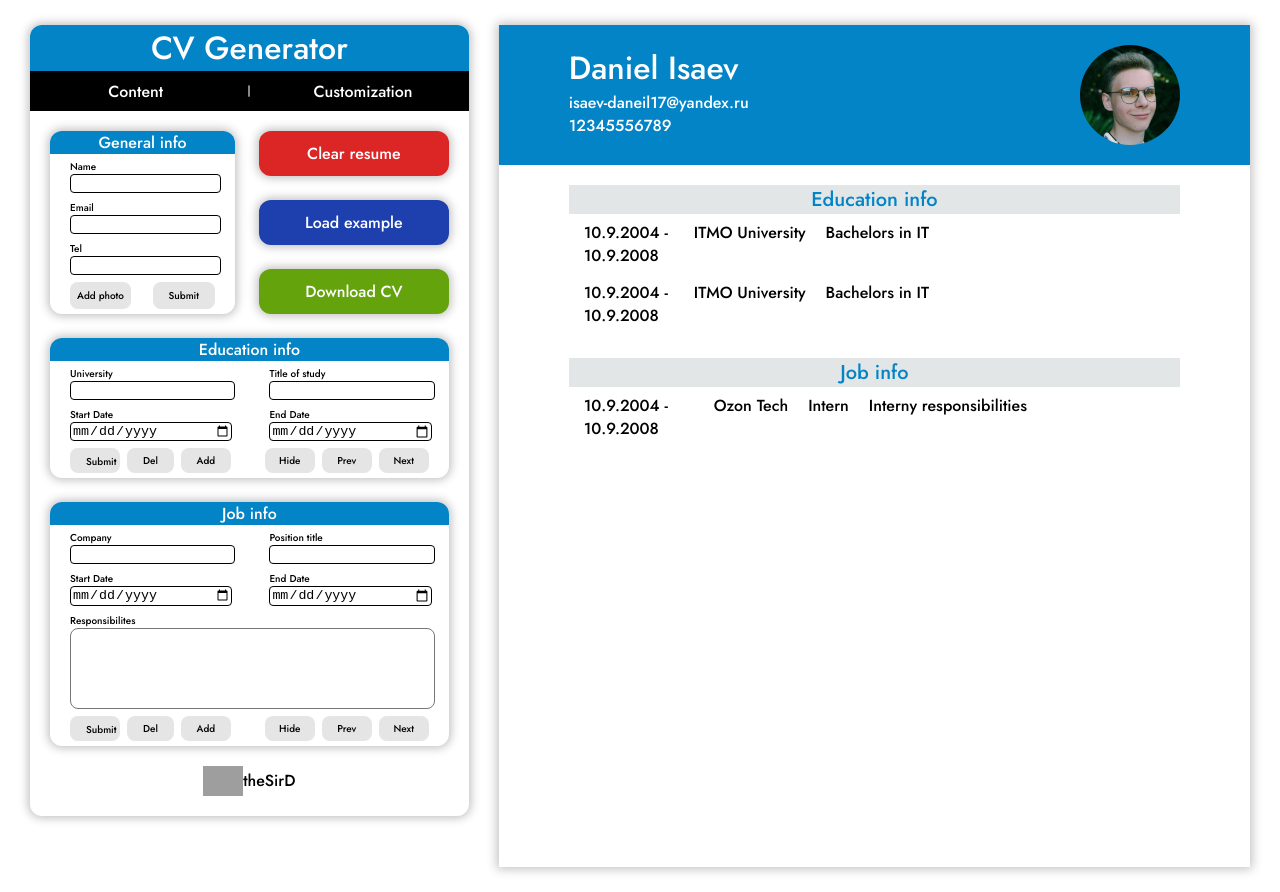
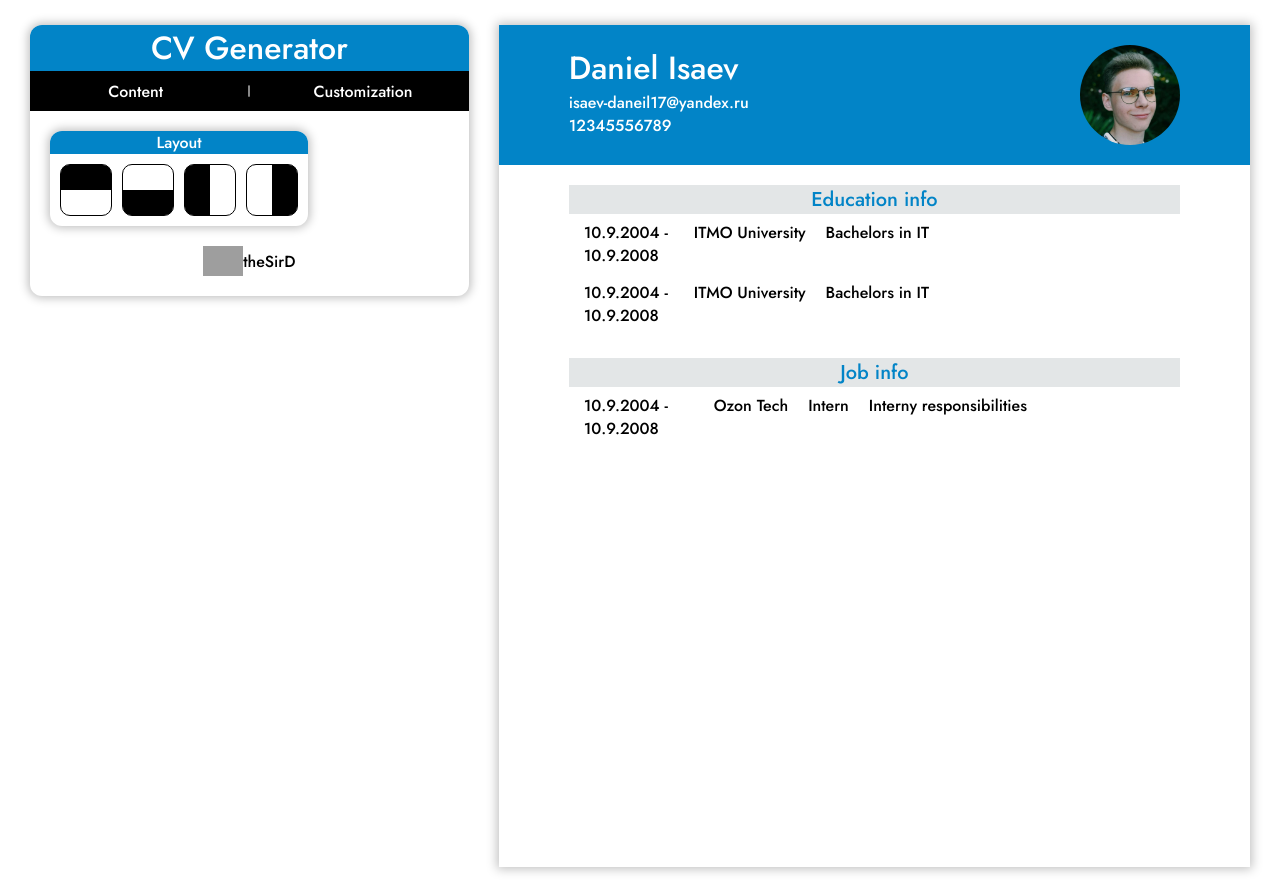
Before and after one commit to theSirD/CV-generator-react, a React (Vite) app: page / in a window 1280 px wide. Built offline with nearby package versions, Linux system fonts and the light colour scheme; grey boxes are pictures that could not be loaded.

Commit message:
Adds layout settings element to customization screen

```diff
--- a/src/generator/Generator.jsx
+++ b/src/generator/Generator.jsx
@@ -1,5 +1,6 @@
 import Navbar from "./navbar";
 import GeneratorForms from "./generatorForms/GeneratorForms";
+import CustomizationScreen from "./customizationScreen/CustomizationScreen";
 import Author from "./Author";
 
 export default function Generator() {
@@ -9,7 +10,8 @@ export default function Generator() {
         <span>CV Generator</span>
       </div>
       <Navbar />
-      <GeneratorForms />
+      {/* <GeneratorForms /> */}
+      <CustomizationScreen />
       <Author />
     </div>
   );
--- /dev/null
+++ b/src/generator/customizationScreen/CustomizationScreen.jsx
@@ -0,0 +1,9 @@
+import LayoutSettings from "./LayoutSettings";
+
+export default function CustomizationScreen() {
+  return (
+    <div className="customization-screen">
+      <LayoutSettings />
+    </div>
+  );
+}
--- /dev/null
+++ b/src/generator/customizationScreen/LayoutSettings.jsx
@@ -0,0 +1,25 @@
+export default function LayoutSettings() {
+  return (
+    <div className="layout-settings">
+      <div className="layout-settings-header">Layout</div>
+      <div className="layout-settings-content">
+        <div className="layout-top">
+          <div className="layout-settings-example-header"></div>
+          <div></div>
+        </div>
+        <div className="layout-bottom">
+        <div className="layout-settings-example-header"></div>
+          <div></div>
+        </div>
+        <div className="layout-left">
+        <div className="layout-settings-example-header"></div>
+          <div></div>
+        </div>
+        <div className="layout-right">
+        <div className="layout-settings-example-header"></div>
+          <div></div>
+        </div>
+      </div>
+    </div>
+  );
+}
--- a/src/index.css
+++ b/src/index.css
@@ -311,6 +311,88 @@ textarea {
   align-items: center;
 }
 
+/* Customization screen */
+.customization-screen {
+  display: grid;
+  grid-template-columns: 1fr 1fr;
+  /* height: 100%; */
+  margin: 20px;
+  margin-bottom: 0px;
+  gap: 24px;
+}
+
+.layout-settings {
+  display: flex;
+  flex-direction: column;
+  /* gap: 20px; */
+  grid-column: 1/2;
+  box-shadow: 0px 0px 10px 2px rgba(0, 0, 0, 0.25);
+  border-radius: 12px;
+}
+
+.layout-settings-header {
+  display: flex;
+  justify-content: center;
+  align-items: center;
+  background-color: #0284c7;
+  color: white;
+  border-top-left-radius: 12px;
+  border-top-right-radius: 12px;
+}
+
+.layout-settings-content {
+  padding: 10px;
+  display: flex;
+  gap: 10px;
+}
+
+.layout-settings-content > div {
+  cursor: pointer;
+  display: flex;
+  width: 50px;
+  aspect-ratio: 1/1;
+  border-radius: 10px;
+  border: 1px solid black;
+}
+
+.layout-top {
+  flex-direction: column;
+}
+
+.layout-top > .layout-settings-example-header {
+  border-top-left-radius: 8px;
+  border-top-right-radius: 8px;
+}
+
+.layout-bottom {
+  flex-direction: column-reverse;
+}
+
+.layout-bottom > .layout-settings-example-header {
+  border-bottom-left-radius: 8px;
+  border-bottom-right-radius: 8px;
+}
+
+.layout-right {
+  flex-direction: row-reverse;
+}
+
+.layout-right > .layout-settings-example-header {
+  border-bottom-right-radius: 8px;
+  border-top-right-radius: 8px;
+}
+
+.layout-left > .layout-settings-example-header {
+  border-bottom-left-radius: 8px;
+  border-top-left-radius: 8px;
+}
+
+
+.layout-settings-example-header {
+  flex-basis: 50%;
+  background-color: black;
+}
+
 /* CV */
 .cv-container {
   max-width: 800px;
```
Also changed, not shown: src/generator/customizationScreen/ColorSettings.jsx (added), src/generator/customizationScreen/FontSettings.jsx (added).
